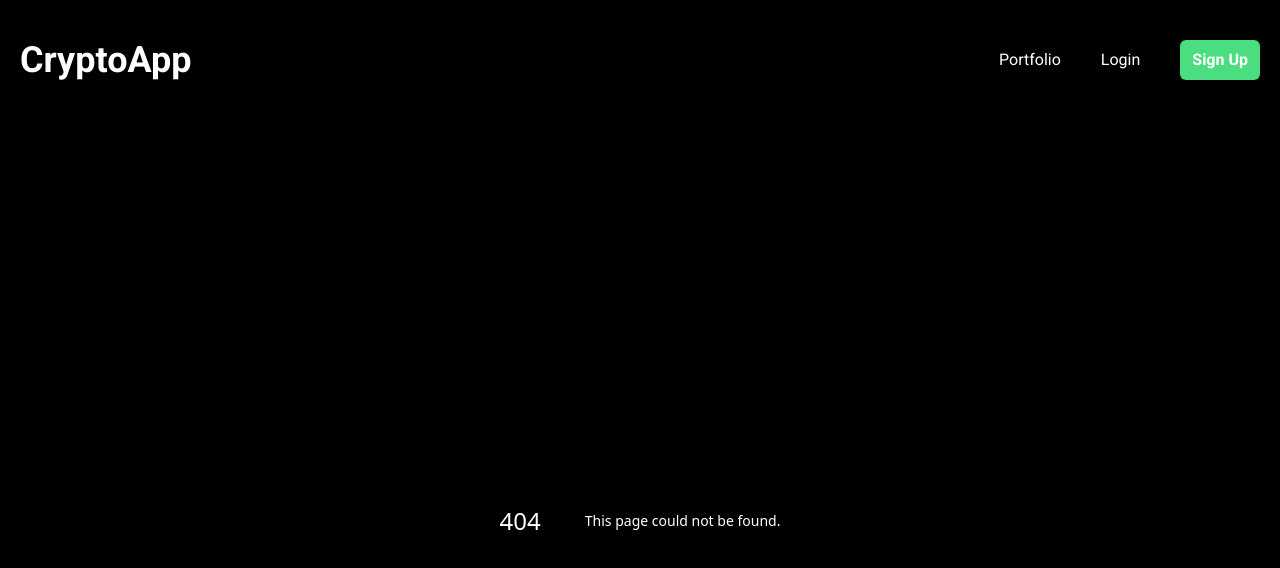
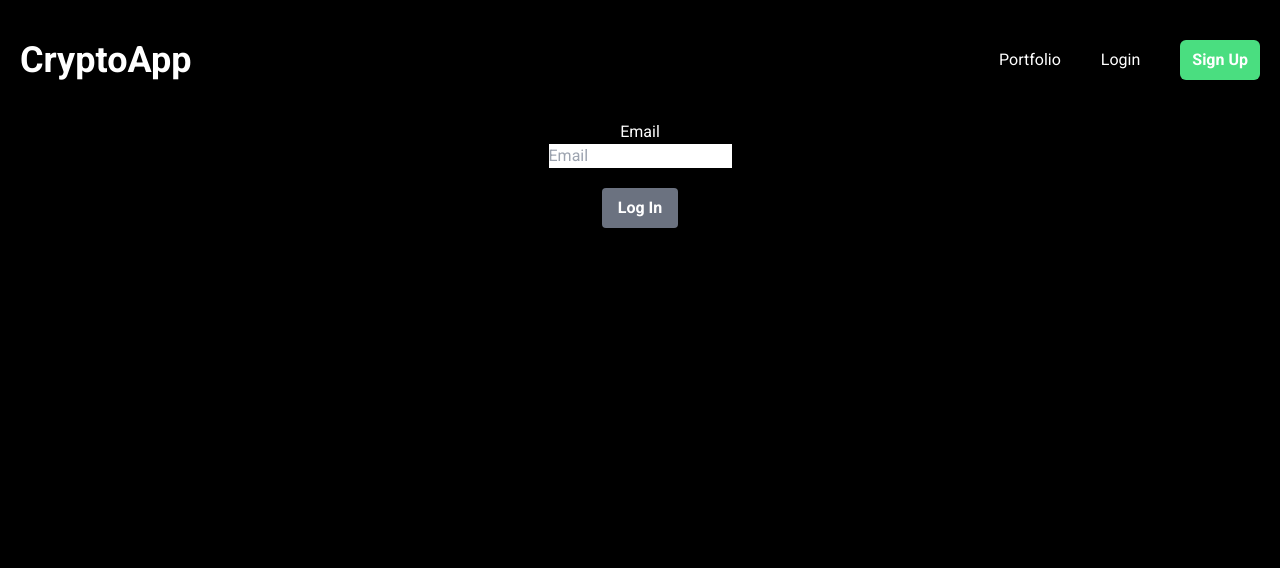
Before and after one commit to marcoluchi11/cryptoapp, a Next.js app: page /login in a window 1280 px wide. Before the commit this address had no page. Shown: the top 568 px of the page. Built offline with nearby package versions, Linux system fonts and the light colour scheme.

Commit message:
add login form

```diff
--- /dev/null
+++ b/app/login/page.jsx
@@ -0,0 +1,37 @@
+"use client";
+
+import { useState } from "react";
+
+const Login = () => {
+  const [email, setEmail] = useState("");
+  const handleChange = (e) => setEmail(e.target.value);
+  const handleSubmit = (data, e) => {
+    // e.preventDefault();
+    console.log(data);
+  };
+  return (
+    <form
+      onSubmit={() => handleSubmit(email)}
+      className="flex flex-col items-center min-w-fit"
+    >
+      <label htmlFor="email" className="">
+        Email
+      </label>
+      <input
+        placeholder="Email"
+        onChange={handleChange}
+        type="email"
+        name="email"
+        id="email"
+        value={email}
+      />
+      <input
+        type="submit"
+        value="Log In"
+        className=" cursor-pointer px-4 py-2 m-5 font-bold bg-gray-500 rounded "
+      />
+    </form>
+  );
+};
+
+export default Login;
```
